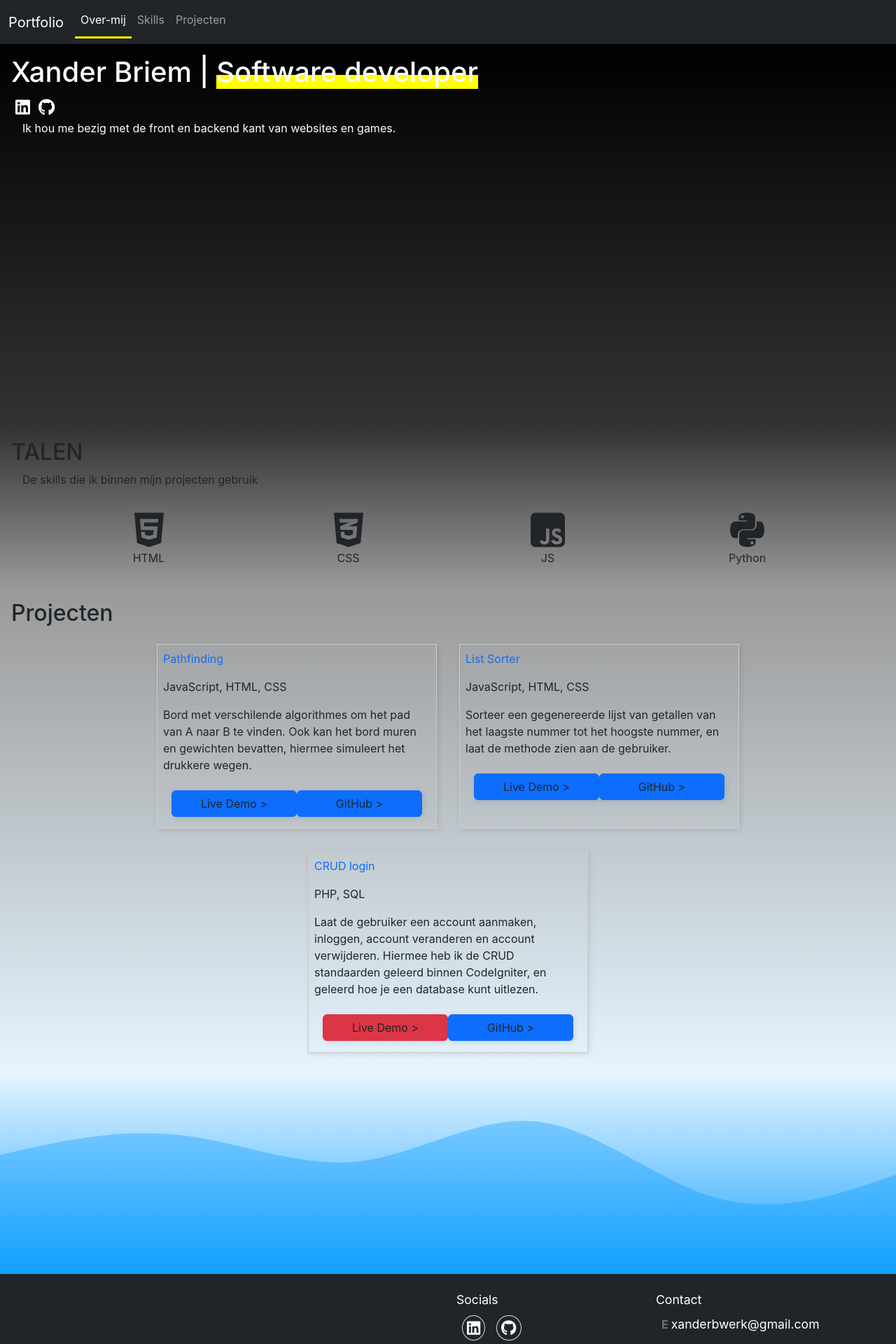
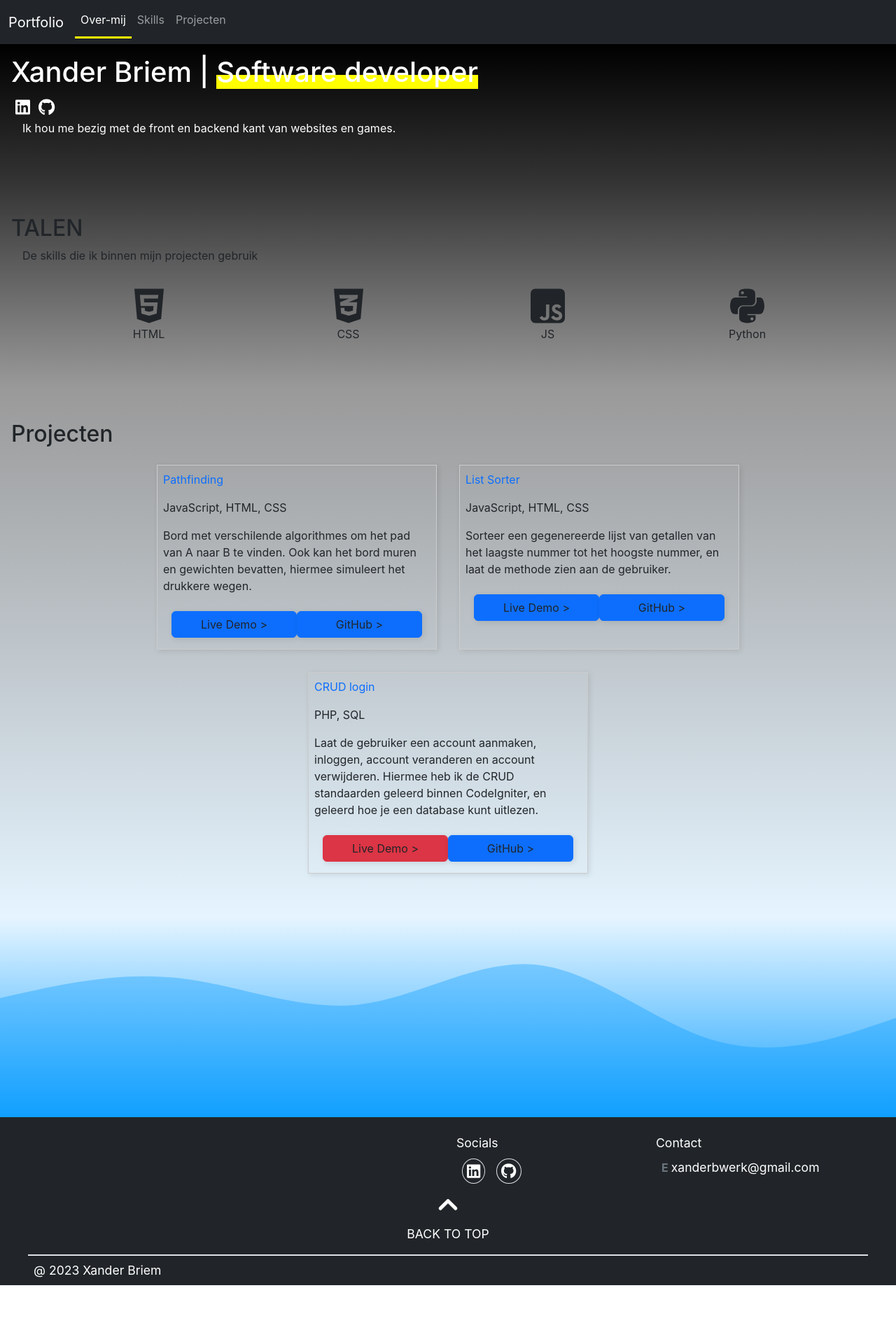
Before and after one commit to 99061142/Portfolio, a React (Create React App) app: page / in a window 1280 px wide. Shown: the top 1920 px of the page at 70% size. After the commit the page ends 1836 px from the top, so only its background shows below. Built offline with nearby package versions, Linux system fonts and the light colour scheme.

Commit message:
Adding padding for every info

```diff
--- a/src/about.jsx
+++ b/src/about.jsx
@@ -5,7 +5,7 @@ import { Anchor } from 'react-bootstrap';
 
 export default function About() {
     return (
-        <div className="px-3 pt-3 text-white" id="about" style={{paddingBottom:"400px"}}>
+        <div className="px-3 pt-3 pb-5 text-white" id="about">
             <h1>Xander Briem | <span>Software developer</span></h1>
 
             <Anchor className="text-white" href="https://www.linkedin.com/in/xander-briem/" target="_blank">
--- a/src/footer.jsx
+++ b/src/footer.jsx
@@ -8,7 +8,7 @@ function Footer() {
     const YEAR = TODAY.getFullYear();
 
     return (
-        <footer className="bg-dark pt-4">
+        <footer className="bg-dark pt-4 px-3">
             <Container>
                 <Row className="justify-content-end">
                     <Col className="col-md-6 col-lg-3 mb-3">
@@ -23,6 +23,7 @@ function Footer() {
 
                     <Col className="col-md-6 col-lg-3 mb-3">
                         <p className="mb-2">Contact</p>
+
                         <strong className="d-inline-block ms-2 me-1 text-muted">E</strong>
                         <Anchor className="text-decoration-none" href="mailto:xanderbwerk@gmail.com">xanderbwerk@gmail.com</Anchor>
                     </Col>
@@ -41,7 +42,7 @@ function Footer() {
                 </div>
             </div>
 
-            <div className="mx-5 mt-3 border-top border-2">
+            <div className="mx-4 mt-3 border-top border-2">
                 <p className="m-2">@ {YEAR} Xander Briem</p>
             </div>
         </footer>
--- a/src/projects.jsx
+++ b/src/projects.jsx
@@ -3,7 +3,7 @@ import Project from './project'
 
 function Projects() {
     return (
-        <div id="projects" className="p-3">
+        <div id="projects" className="px-3 py-5">
             <h2 className="text-left">Projecten</h2>
             <div className="d-flex flex-wrap justify-content-center">
                 {featuredProjects
--- a/src/skills.jsx
+++ b/src/skills.jsx
@@ -6,7 +6,7 @@ import { faPython } from '@fortawesome/free-brands-svg-icons'
 
 export default function Skills() {
     return (
-        <div id="skills" className="p-3">
+        <div id="skills" className="px-3 py-5">
             <h2 className="text-left">TALEN</h2>
 
             <p className="mx-3">De skills die ik binnen mijn projecten gebruik</p>
```
